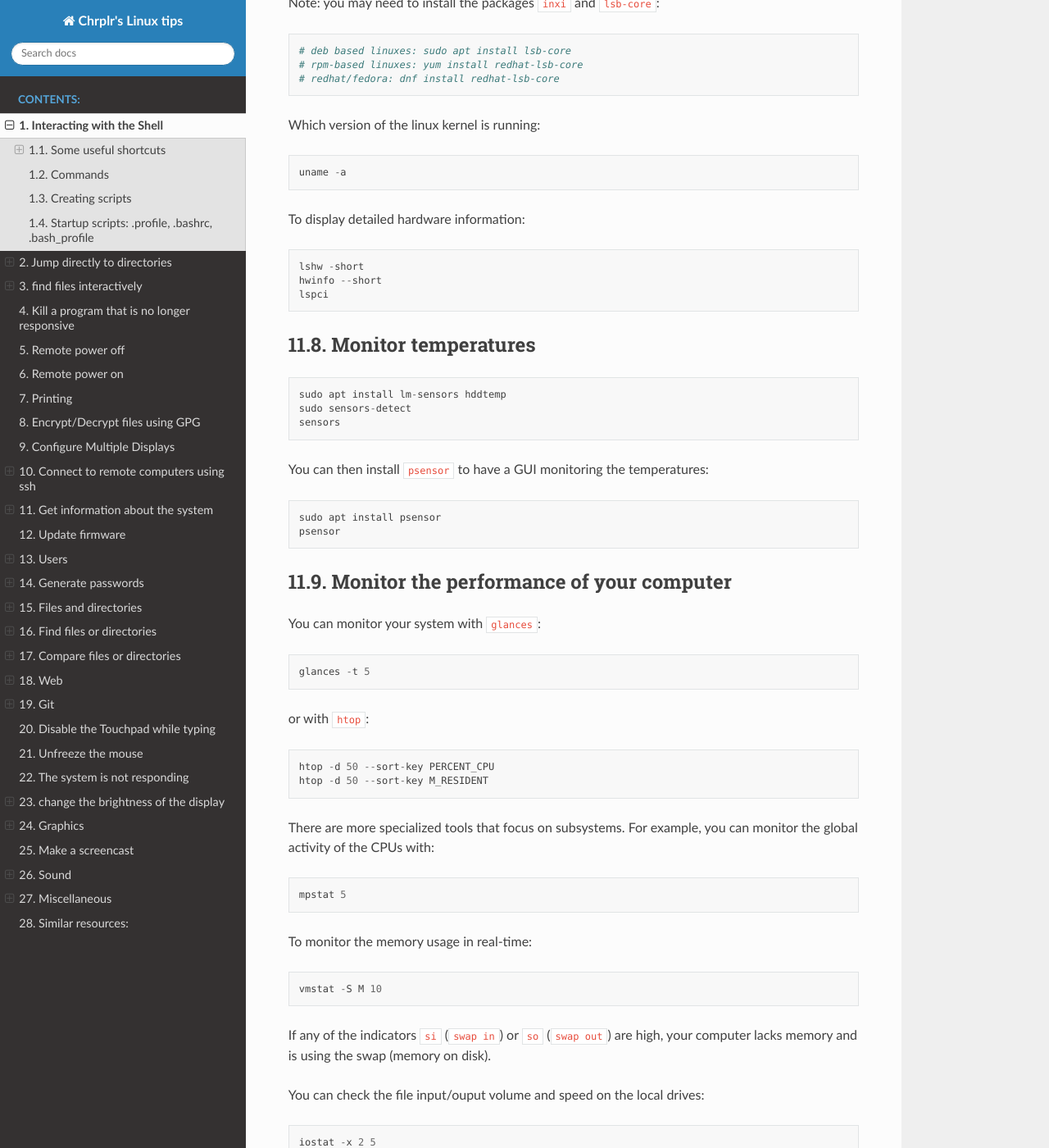
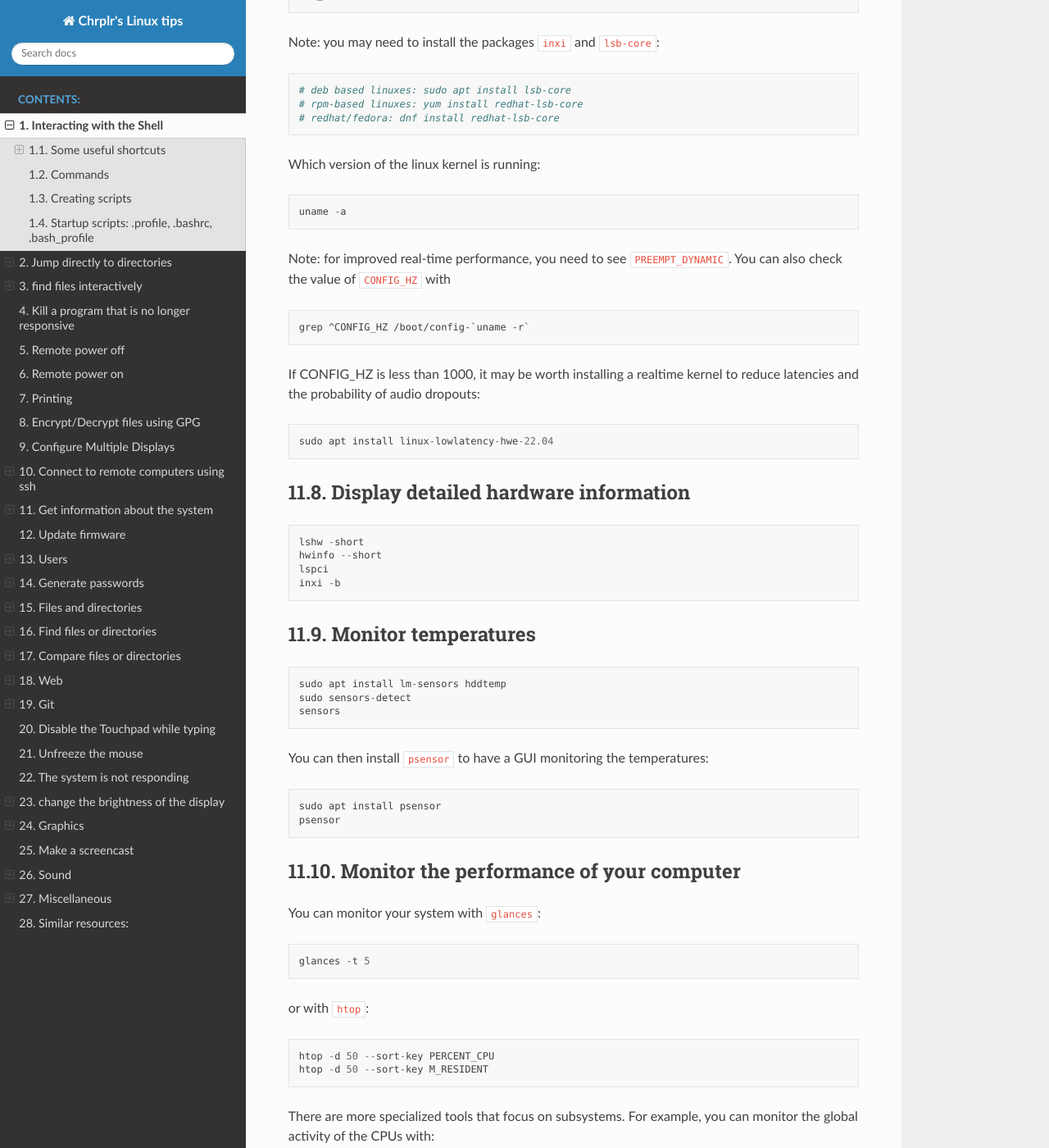
Before and after one commit to chrplr/linux-tips, a Sphinx documentation site: the page built from docs/linux_howto.rst, in a window 1280 px wide and 1400 px high, scrolled down 16598 px. Shown: the whole window at 82% size. Built offline with Sphinx 7.4.7 and the Read the Docs theme 2.0.0, drawn with Linux system fonts in a browser that asks for light colours; some of the changed text lies outside the part shown.

```diff
--- a/docs/linux_howto.rst
+++ b/docs/linux_howto.rst
@@ -857,15 +860,33 @@
 
    uname -a
 
-
-
-To display detailed hardware information:
+Note: for improved real-time performance, you need to see ``PREEMPT_DYNAMIC``.
+You can also check the value of ``CONFIG_HZ`` with
+
+::
+
+   grep ^CONFIG_HZ /boot/config-`uname -r`
+
+If CONFIG_HZ is less than 1000, it may be worth installing a realtime kernel to reduce latencies and the probability of audio dropouts:
+
+
+::
+
+   sudo apt install linux-lowlatency-hwe-22.04
+
+
+
+
+Display detailed hardware information
+~~~~~~~~~~~~~~~~~~~~~~~~~~~~~~~~~~~~~
 
 ::
 
    lshw -short
    hwinfo --short
    lspci
+   inxi -b
+
 
 Monitor temperatures
 ~~~~~~~~~~~~~~~~~~~~
@@ -2076,6 +2097,7 @@
 4. Launch qsynth, add the soundfounds in setup and restart it.
 
 5. In qjackctl, use connect and the patchbay.
+
 
 Miscellaneous
 -------------
```
Also changed, not shown: other parts of docs/linux_howto.rst (+3 -0 lines).
